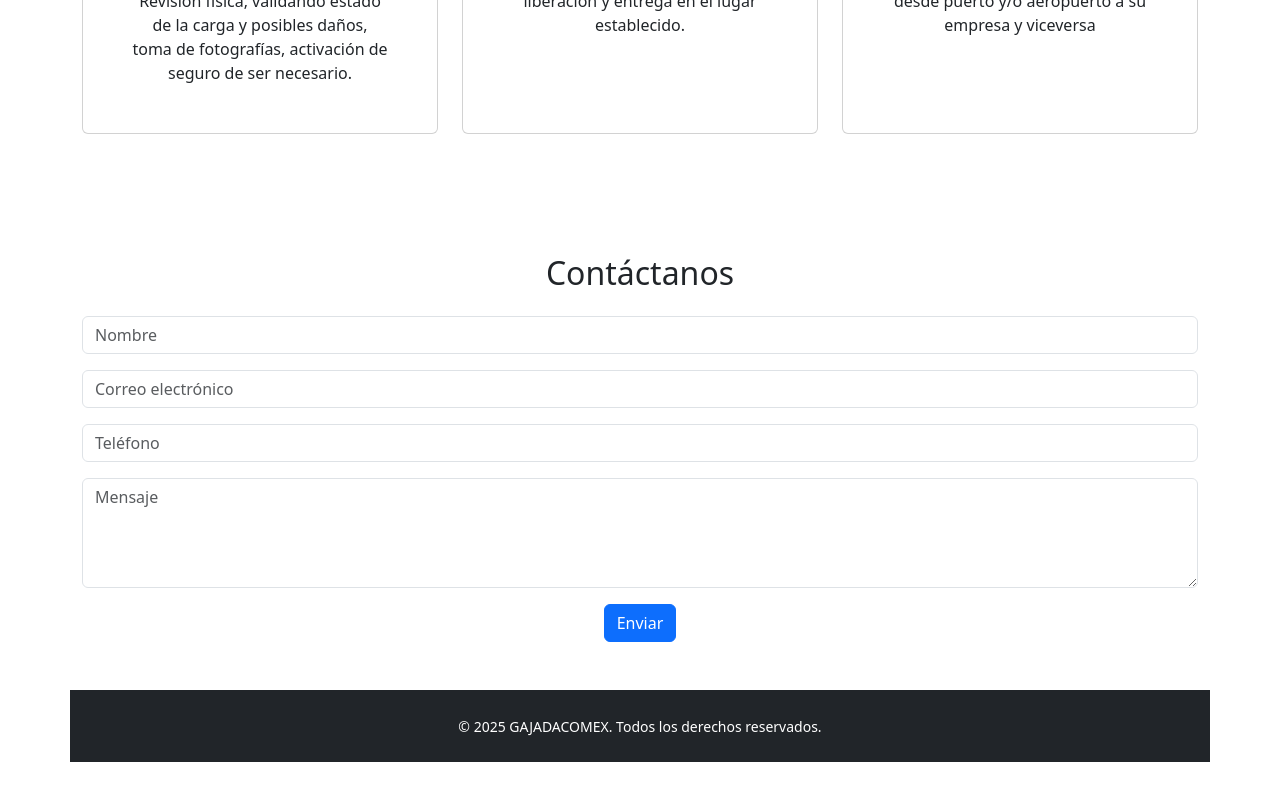
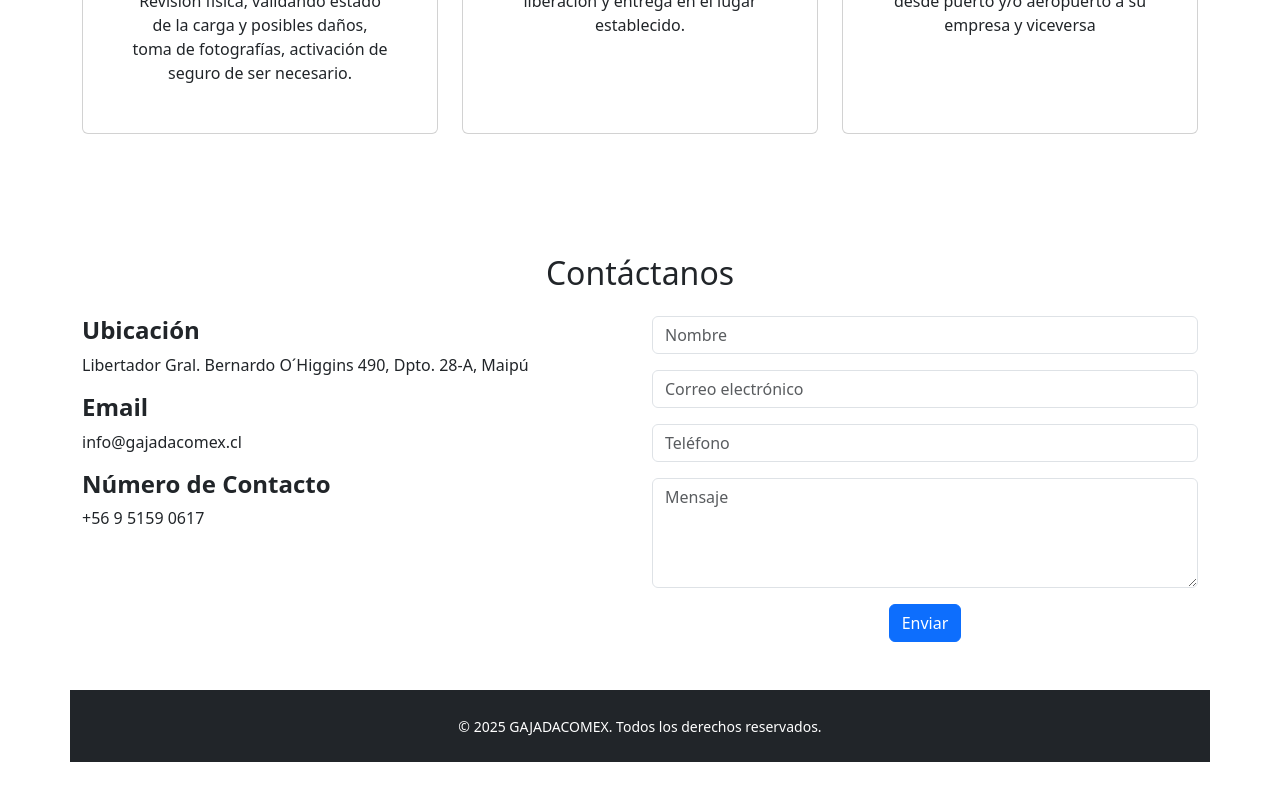
Before and after one commit to diegocmd20/Gajadacomex, a Vue app: page / in a window 1280 px wide. Shown: the part 1614-2414 px from the top of the page. Built offline with nearby package versions, Linux system fonts and the light colour scheme.

Commit message:
Contacto.vue modified

```diff
--- a/src/components/Contacto.vue
+++ b/src/components/Contacto.vue
@@ -2,6 +2,16 @@
   <section class="py-5" id="contacto">
     <div class="container">
       <h2 class="mb-4 text-center">Contáctanos</h2>
+      <div class="row">
+        <div class="col-md-6 text-start">
+          <h4 class="mb-2 fw-bold">Ubicación</h4>
+          <p>Libertador Gral. Bernardo O´Higgins 490, Dpto. 28-A, Maipú</p>
+          <h4 class="mb-2 fw-bold">Email</h4>
+          <p>info@gajadacomex.cl</p>
+          <h4 class="mb-2 fw-bold">Número de Contacto</h4>
+          <p>+56 9 5159 0617</p>
+        </div>
+        <div class="col-md-6">
           <form @submit.prevent="$emit('enviar')" data-aos="fade-up">
             <div class="mb-3">
               <input type="text" class="form-control" placeholder="Nombre" v-model="formulario.nombre">
@@ -22,6 +32,8 @@
             <button type="submit" class="btn btn-primary" :disabled="enviando">Enviar</button>
           </form>
         </div>
+      </div>
+    </div>
   </section>
 </template>
 
```
Lines whose indentation alone changed are shown as unchanged.
